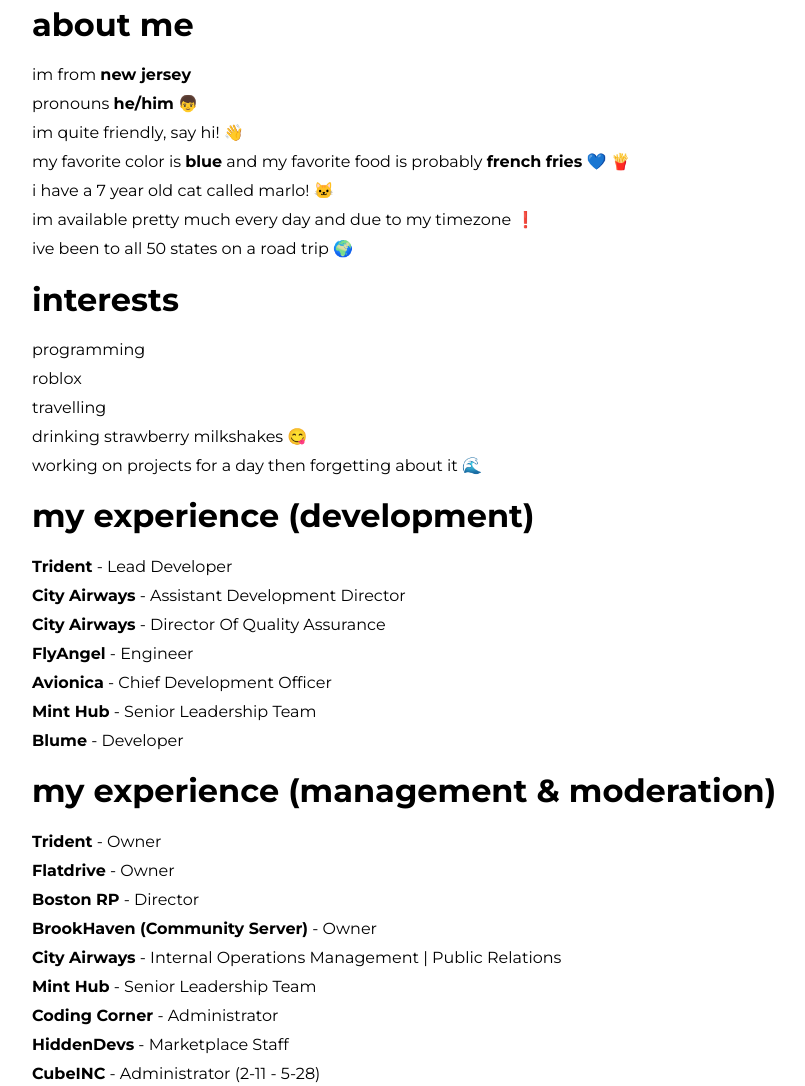
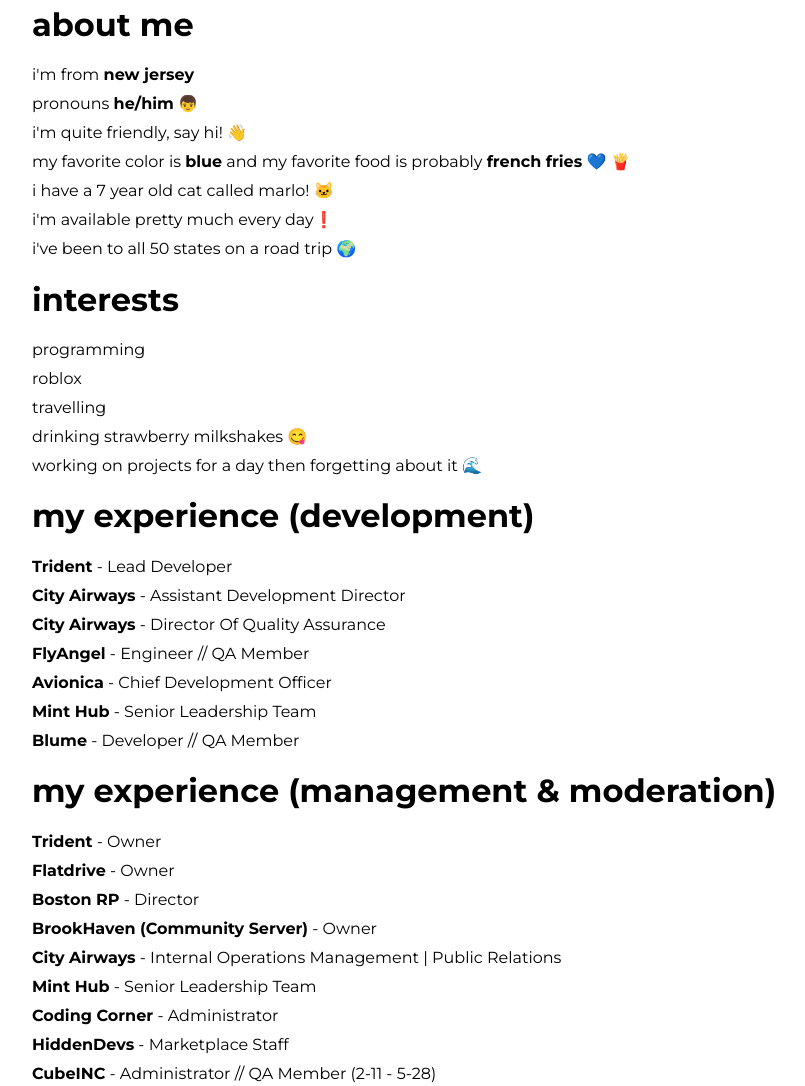
Before and after one commit to izoose/izoose.github.io, a plain HTML site: page index.html in a window 1280 px wide. Shown: the part 280-1366 px from the top of the page, without its empty margins (68-873 px from the left). Drawn offline with Linux system fonts and the light colour scheme.

Commit message:
Update index.html

```diff
--- a/index.html
+++ b/index.html
@@ -27,13 +27,13 @@
     <h1>about me</h1>
     <p>
         <ul>
-            <li>im from <b>new jersey</b> </li>
+            <li>i'm from <b>new jersey</b> </li>
             <li>pronouns <b>he/him</b> 👦</li>
-            <li>im quite friendly, say hi! 👋</li>
+            <li>i'm quite friendly, say hi! 👋</li>
             <li>my favorite color is <b>blue</b> and my favorite food is probably <b>french fries</b> 💙 🍟</li>
             <li>i have a 7 year old cat called marlo! 🐱</li>
-            <li>im available pretty much every day and due to my timezone ❗</li>
-            <li>ive been to all 50 states on a road trip 🌍</li>
+            <li>i'm available pretty much every day❗</li>
+            <li>i've been to all 50 states on a road trip 🌍</li>
         </ul>
     </p>
 
@@ -54,10 +54,10 @@
              <li><b id="trident">Trident</b> - Lead Developer</li>
             <li><b id="city-airways">City Airways</b> - Assistant Development Director</li>
             <li><b id="city-airways">City Airways</b> - Director Of Quality Assurance</li>
-            <li><b id="fly-angel">FlyAngel</b> - Engineer</li>
+            <li><b id="fly-angel">FlyAngel</b> - Engineer // QA Member</li>
             <li><b id="avionica">Avionica</b> - Chief Development Officer</li>
             <li><b id="mint-hub">Mint Hub</b> - Senior Leadership Team</li>
-             <li><b id="blume">Blume</b> - Developer</li>
+             <li><b id="blume">Blume</b> - Developer // QA Member</li>
         </ul>
     </p>
 
@@ -72,7 +72,7 @@
             <li><b id="mint-hub">Mint Hub</b> - Senior Leadership Team</li>
             <li><b id="coding-corner">Coding Corner</b> - Administrator</li>
             <li><b id="hiddendevs">HiddenDevs</b> - Marketplace Staff</li>
-            <li><b id="cubeinc">CubeINC</b> - Administrator (2-11 - 5-28)</li>
+            <li><b id="cubeinc">CubeINC</b> - Administrator // QA Member (2-11 - 5-28)</li>
         </ul>
     </p>
 
```
